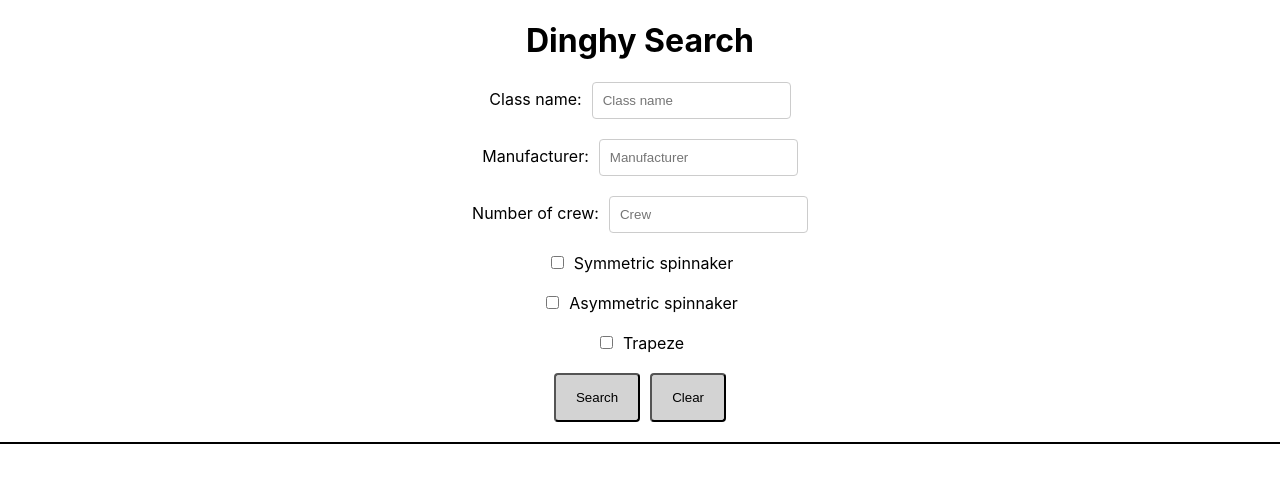
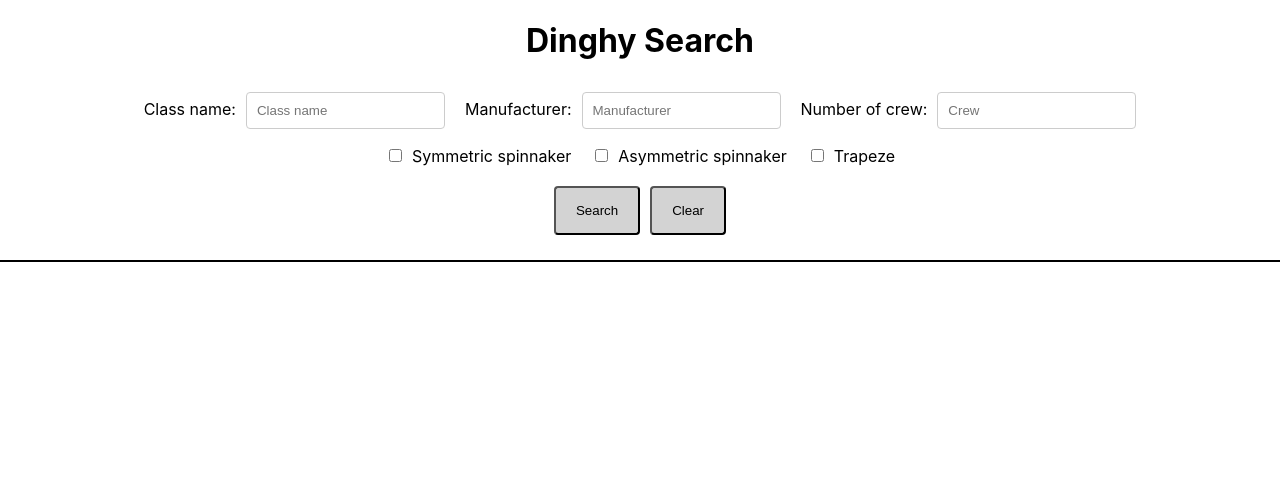
Before and after one commit to schweben/dinghyapi, a React (Create React App) app in the folder frontend/: page / in a window 1280 px wide. Shown: the top 482 px of the page. Built offline with nearby package versions, Linux system fonts and the light colour scheme.

Commit message:
Improved search form layout

```diff
--- a/frontend/src/App.css
+++ b/frontend/src/App.css
@@ -1,6 +1,7 @@
 header {
     background-color: white;
     border-bottom: solid 2px black;
+    height: 260px;
     left: 50%;
     position: fixed;
     text-align: center;
@@ -12,7 +13,7 @@ header {
 main {
     overflow: auto;
     position: absolute;
-    top: 450px;
+    top: 260px;
     width: 100%;
     z-index: 5;
 }
--- a/frontend/src/components/SearchForm.js
+++ b/frontend/src/components/SearchForm.js
@@ -9,48 +9,54 @@ export default function SearchForm(props) {
         <form className={styles.container} onSubmit={handleSubmit((data) => {
             props.search(data.name, data.manufacturer, data.crew, data.symmetric, data.asymmetric, data.trapeze);
     })}>
-        <div>
+            <div className={styles.formRow}>
+                <div className={styles.formElement}>
                     <label htmlFor="name">Class name:</label>
                     <input type="text"
                         name="name"
                         placeholder="Class name"
                         {...register("name")}/>
                 </div>
-        <div>
+                    <div className={styles.formElement}>
                     <label htmlFor="manufacturer">Manufacturer:</label>
                     <input type="text"
                         name="manufacturer"
                         placeholder="Manufacturer"
                         {...register("manufacturer")}/>
                 </div>
-        <div>
+                    <div className={styles.formElement}>
                     <label htmlFor="crew">Number of crew:</label>
                     <input type="number"
                         name="crew"
                         placeholder="Crew"
                         {...register("crew")}/>
                 </div>
-        <div>
+            </div>
+            <div className={styles.formRow}>
+                <div className={styles.formElement}>
                     <input type="checkbox"
                         name="symmetric"
                         {...register("symmetric")} />
                     <label className={styles.checkboxText} htmlFor="symmetric">Symmetric spinnaker</label>
                 </div>
-        <div>
+                    <div className={styles.formElement}>
                     <input type="checkbox"
                         name="asymmetric"
                         {...register("asymmetric")} />
                     <label className={styles.checkboxText} l htmlFor="asymmetric">Asymmetric spinnaker</label>
                 </div>
-        <div>
+                    <div className={styles.formElement}>
                     <input type="checkbox"
                         name="trapeze"
                         {...register("trapeze")}/>
                     <label className={styles.checkboxText} htmlFor="trapeze">Trapeze</label>
                 </div>
-        <div>
+            </div>
+            <div className={styles.formRow}>
+                <div className={styles.formElement}>
                     <input type="submit" value="Search"/>
                     <input type="button" value="Clear" onClick={props.clearResults}/>
+                </div>
             </div>
         </form>
     )
--- a/frontend/src/styles/searchform.module.css
+++ b/frontend/src/styles/searchform.module.css
@@ -4,15 +4,16 @@
 }
 
 .container div {
-    width: 60%;
+    /* width: 60%;
     margin-bottom: 20px;
     margin-left: auto;
-    margin-right: auto;
+    margin-right: auto; */
 }
 
 .container input[type=text],
 .container input[type=number] {
     margin-left: 10px;
+    margin-top: 10px;
     padding: 10px 10px;
     border: 1px solid #ccc;
     border-radius: 4px;
@@ -21,6 +22,7 @@
 
 .container input[type=checkbox] {
     margin-right: 10px;
+    margin-top: 10px;
 }
 
 .container input[type=submit],
@@ -31,9 +33,20 @@
     border-radius: 4px;
     margin-left: 5px;
     margin-right: 5px;
+    margin-top: 10px;
 }
 
 .container input[type=submit]:hover,
 .container input[type=button]:hover {
     background-color: grey;
 }
+
+.formElement {
+    margin: 10px;
+    display: inline;
+}
+
+.formRow {
+    margin-top: 10px;
+    margin-bottom: 10px;
+}
```
Lines whose indentation alone changed are shown as unchanged.
